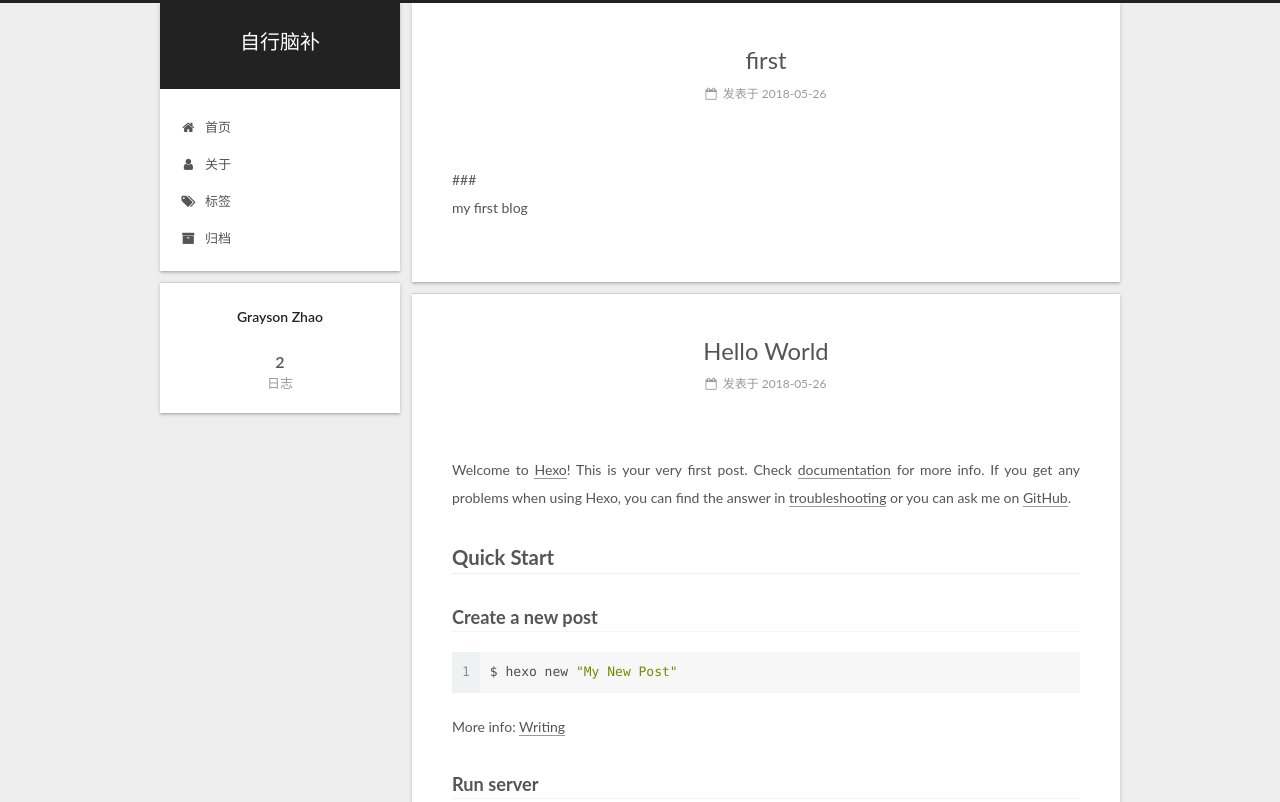
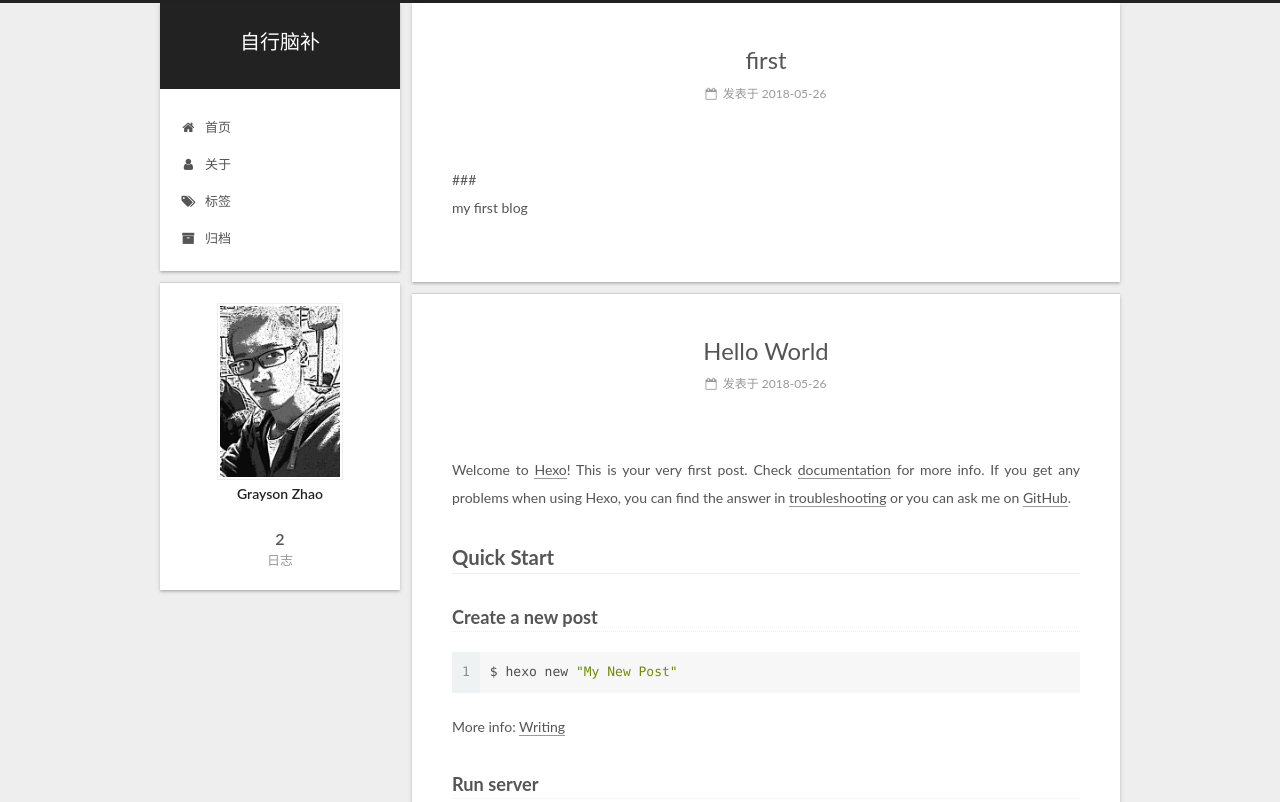
Before and after one commit to ZGXXX/zgxxx.github.io, a plain HTML site: page index.html in a window 1280 px wide. Shown: the top 802 px of the page. Drawn offline with Linux system fonts and the light colour scheme.

Commit message:
Site updated: 2018-05-27 00:40:31

```diff
--- a/index.html
+++ b/index.html
@@ -254,7 +254,7 @@
     <span hidden itemprop="author" itemscope itemtype="http://schema.org/Person">
       <meta itemprop="name" content="Grayson Zhao">
       <meta itemprop="description" content="">
-      <meta itemprop="image" content="/images/avatar.gif">
+      <meta itemprop="image" content="https://github.com/ZGXXX/zgxxx.github.io/blob/master/images/my.jpg">
     </span>
 
     <span hidden itemprop="publisher" itemscope itemtype="http://schema.org/Organization">
@@ -374,7 +374,7 @@
     <span hidden itemprop="author" itemscope itemtype="http://schema.org/Person">
       <meta itemprop="name" content="Grayson Zhao">
       <meta itemprop="description" content="">
-      <meta itemprop="image" content="/images/avatar.gif">
+      <meta itemprop="image" content="https://github.com/ZGXXX/zgxxx.github.io/blob/master/images/my.jpg">
     </span>
 
     <span hidden itemprop="publisher" itemscope itemtype="http://schema.org/Organization">
@@ -518,6 +518,10 @@
       <section class="site-overview-wrap sidebar-panel sidebar-panel-active">
         <div class="site-overview">
           <div class="site-author motion-element" itemprop="author" itemscope itemtype="http://schema.org/Person">
+
+              <img class="site-author-image" itemprop="image"
+                src="https://github.com/ZGXXX/zgxxx.github.io/blob/master/images/my.jpg"
+                alt="Grayson Zhao" />
 
               <p class="site-author-name" itemprop="name">Grayson Zhao</p>
               <p class="site-description motion-element" itemprop="description"></p>
```
Also changed, not shown: 2018/05/26/first/index.html (+5 -1 lines), 2018/05/26/hello-world/index.html (+5 -1 lines), archives/2018/05/index.html (+4 -0 lines), archives/2018/index.html (+4 -0 lines), archives/index.html (+4 -0 lines).
